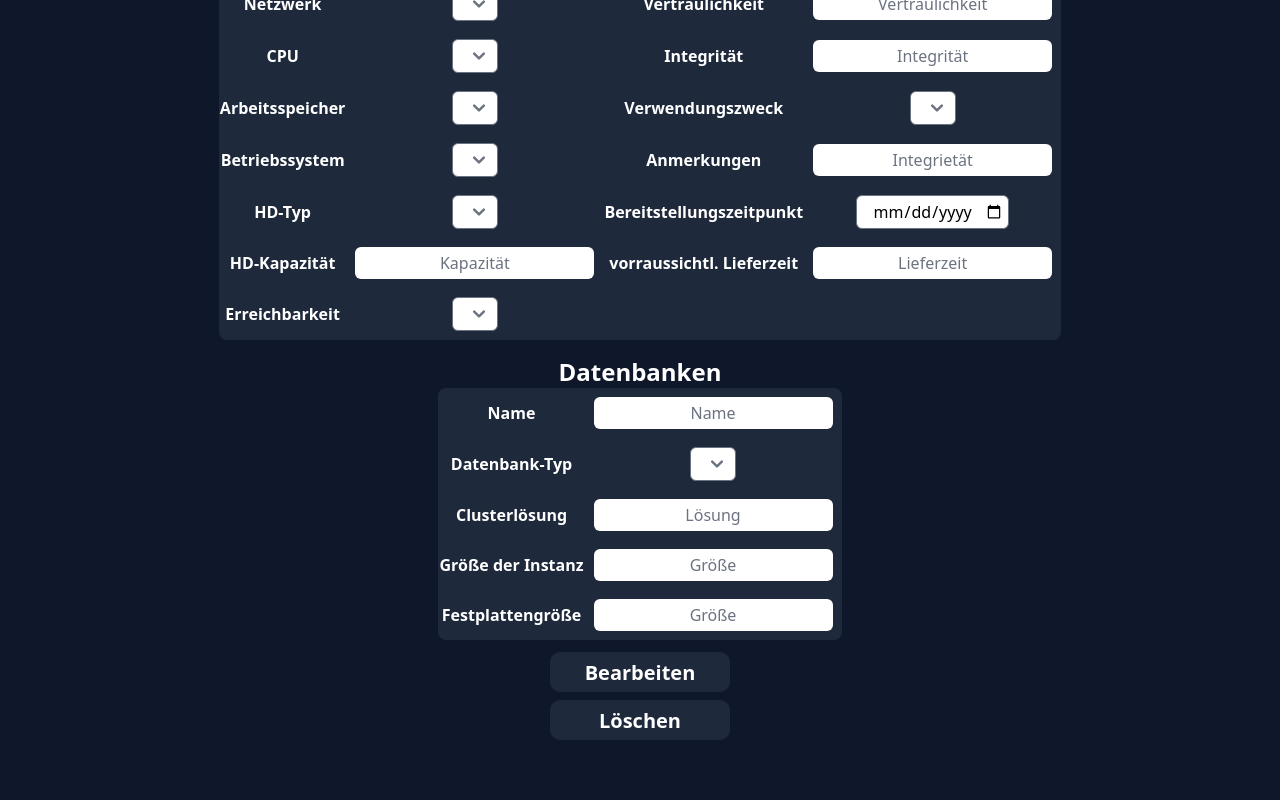
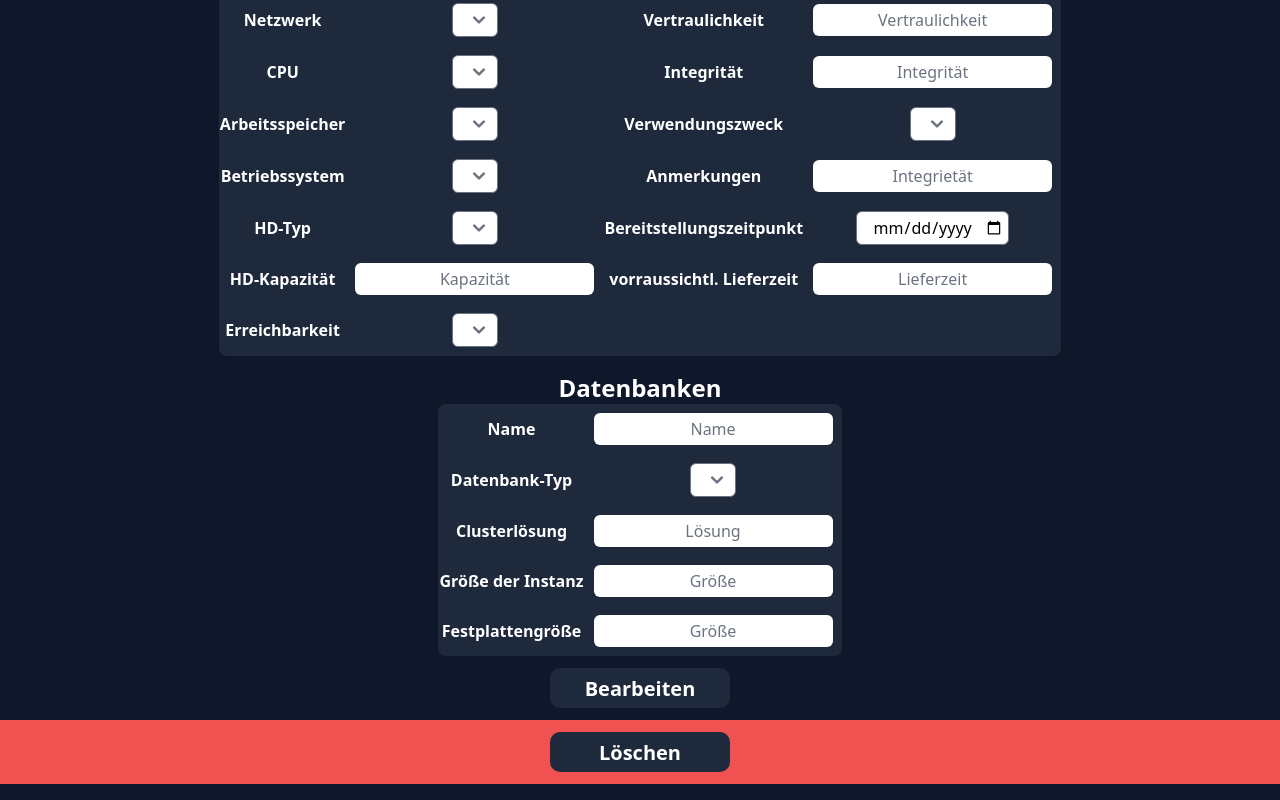
Before and after one commit to LeonKohli/statzy-nuxt, a Nuxt app: page /fachverfahren2 in a window 1280 px wide. Shown: the part 1030-1830 px from the top of the page. Before the commit the page ends 1782 px from the top, so only its background shows below. Built offline with nearby package versions, Linux system fonts and the light colour scheme.

Commit message:
Refactor button component styling

```diff
--- a/components/ButtonComponent.vue
+++ b/components/ButtonComponent.vue
@@ -1,5 +1,7 @@
 <template>
-  <button class="button" :class="additionalClasses">{{ text }}</button>
+  <div class="flex justify-center">
+    <button class="w-36 h-8 bg-slate-800 rounded-lg my-4 text-white font-bold scale-125 transition duration-75 hover:bg-gray-600 active:scale-90 active:bg-gray-600">{{ text }}</button>
+  </div>
 </template>
 
 <script setup>
@@ -10,13 +12,4 @@ defineProps({
 </script>
 
 <style>
-.button {
-  @apply w-36 h-8 bg-slate-800 rounded-lg my-4 mx-auto block text-white font-bold scale-125;
-}
-.button:active {
-  @apply scale-90 bg-gray-600 transition duration-75;
-}
-.button:hover {
-  @apply bg-gray-600 transition duration-75;
-}
 </style>
```
